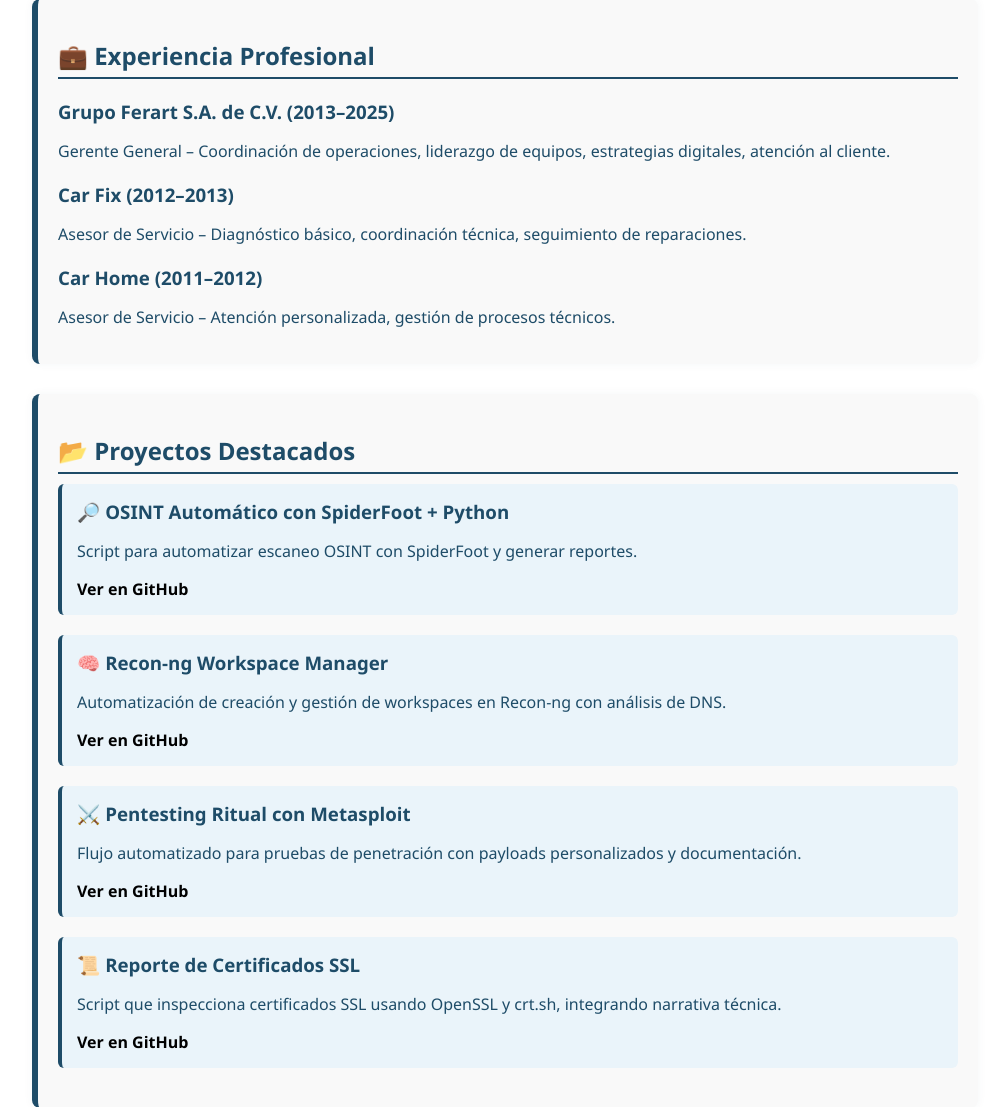
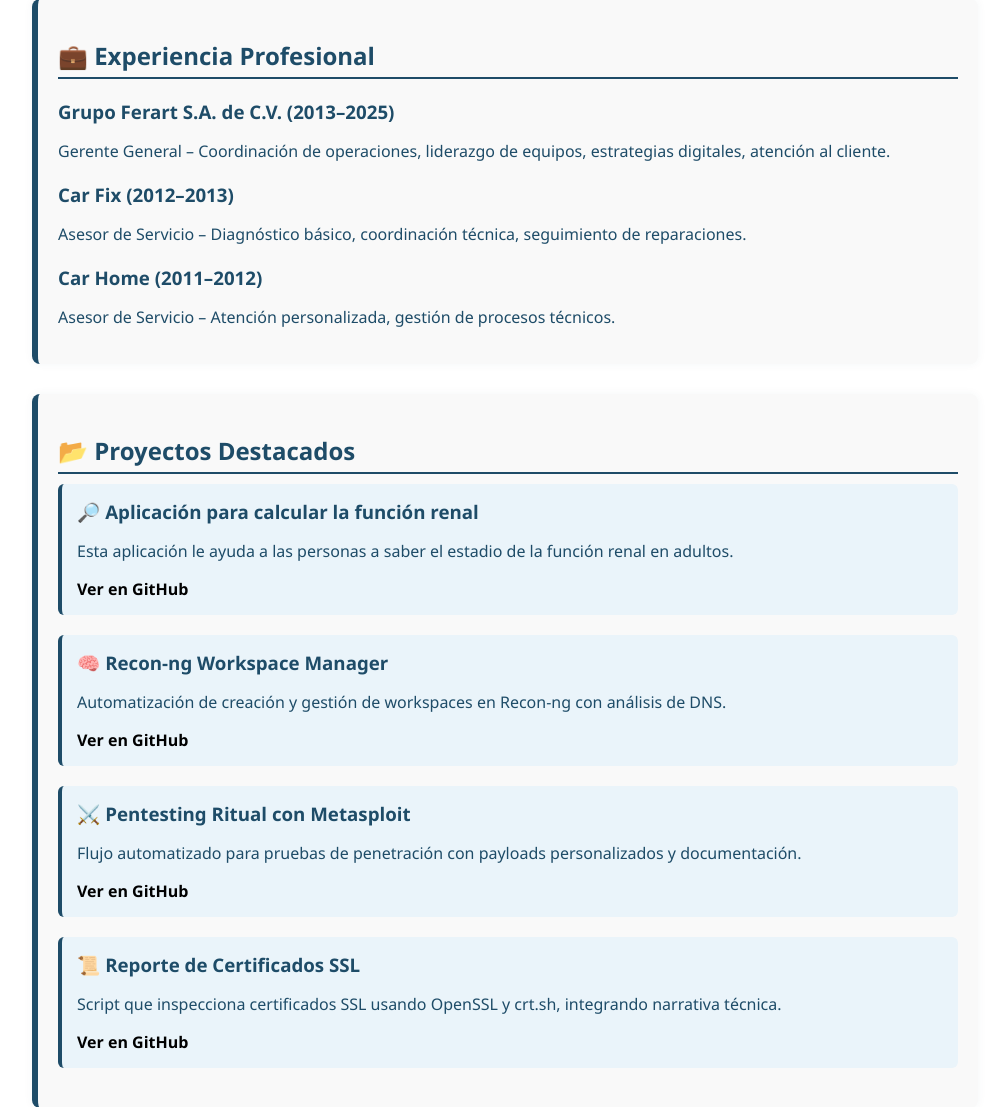
Before and after one commit to Rodrigo-hckr/Curriculum-Vitae, a Flask app: page / in a window 1280 px wide. Shown: the part 985-2092 px from the top of the page, without its empty margins (135-1124 px from the left). Run offline with Flask 3, Linux system fonts and the light colour scheme.

Commit message:
agregamos el primer proyecto, aplicación de KidneyLife

```diff
--- a/templates/index.html
+++ b/templates/index.html
@@ -54,9 +54,9 @@
         <h2>📂 Proyectos Destacados</h2>
 
         <div>
-            <h3>🔎 OSINT Automático con SpiderFoot + Python</h3>
-            <p>Script para automatizar escaneo OSINT con SpiderFoot y generar reportes.</p>
-            <a href="https://github.com/Rodrigo-hckr/spiderfoot-automation" target="_blank">Ver en GitHub</a>
+            <h3>🔎 Aplicación para calcular la función renal</h3>
+            <p>Esta aplicación le ayuda a las personas a saber el estadio de la función renal en adultos.</p>
+            <a href="https://github.com/Rodrigo-hckr/app-CKD-EPI-Kidney" target="_blank">Ver en GitHub</a>
         </div>
 
         <div>
```
